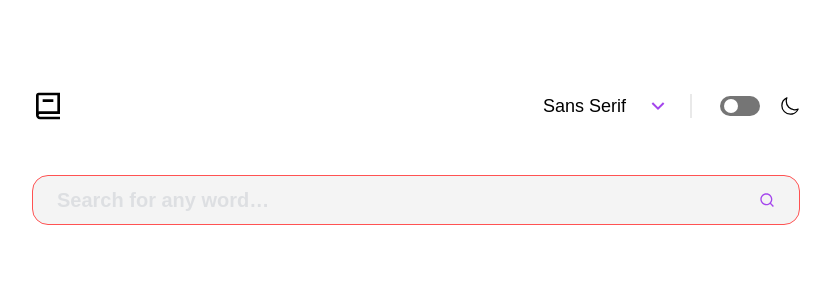
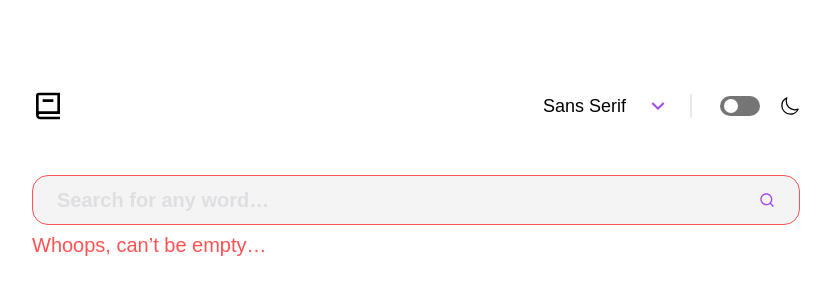
Before and after one commit to omarkarake/dictionary-app, a React (Vite) app: page / in a window 1280 px wide. Both pictures are taken after a click on the icon 992 px from the left and 199 px from the top of the page. Shown: the top 300 px of the page, without its empty margins (224-1055 px from the left). Built offline with nearby package versions, Linux system fonts and the light colour scheme.

Commit message:
fixing the input search problems of border effect

```diff
--- a/src/components/Body.tsx
+++ b/src/components/Body.tsx
@@ -4,14 +4,18 @@ import { RiSearchLine } from "react-icons/ri";
 const Body = () => {
   const [inputValue, setInputValue] = useState("");
   const [borderColor, setBorderColor] = useState("");
+  const [borderColorRed, setBorderColorRed] = useState("");
+  console.log(borderColorRed);
 
   const handleInputChange = (e: React.ChangeEvent<HTMLInputElement>) => {
     const value = e.target.value;
     setInputValue(value);
-    setBorderColor(value !== "" ? "border-purple" : ""); // Reset border color on typing
+    setBorderColor(value !== "" ? "border-purple" : ""); // Reset border purple color on typing
+    setBorderColorRed(value !== "" ? "" : ""); // Reset border red color on typing
   };
 
   const handleSearchClick = () => {
+    setBorderColorRed(inputValue === "" ? "border-red" : "");
     if (!inputValue) {
       setBorderColor("border-red");
     }
@@ -37,6 +41,13 @@ const Body = () => {
             onClick={handleSearchClick}
           />
         </div>
+        {borderColorRed ? (
+          <p className="text-heading-s text-red mt-2">
+            Whoops, can’t be empty…
+          </p>
+        ) : (
+          ""
+        )}
       </div>
     </>
   );
```
